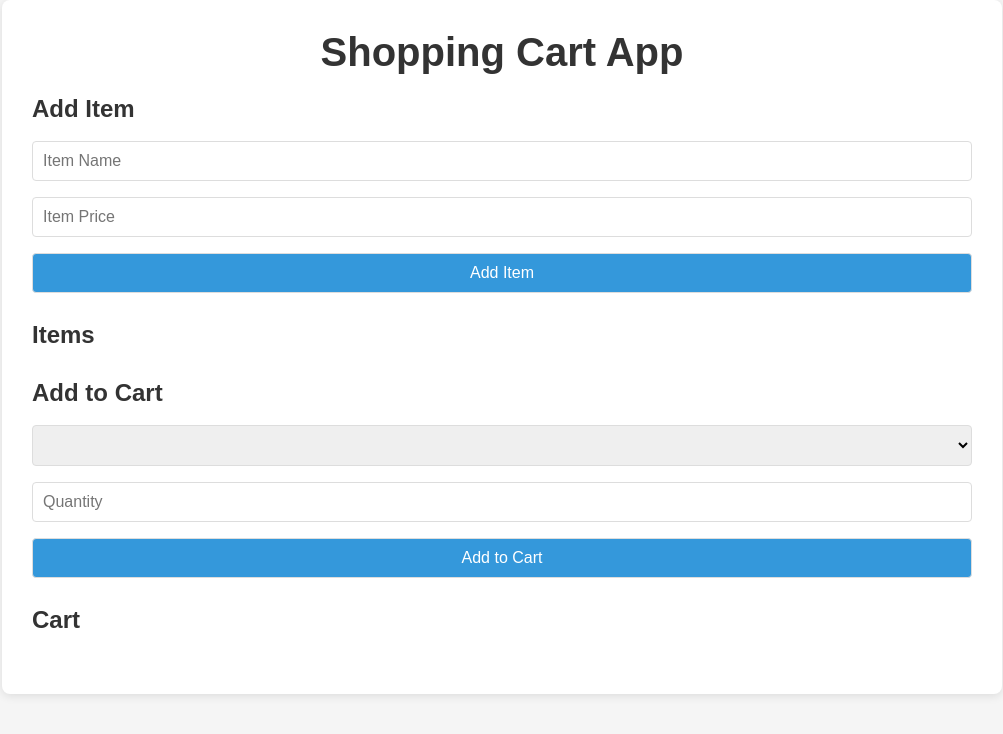
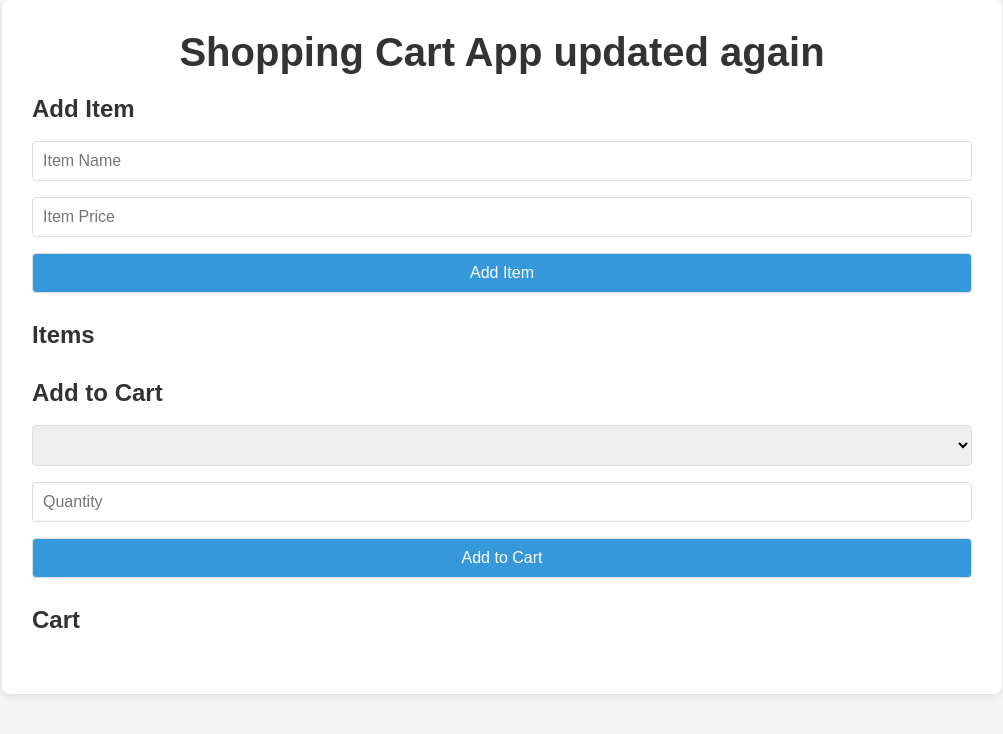
Before and after one commit to AFREUX/devopsproject, a website: page public/index.html in a window 1280 px wide. Shown: the whole page, without its empty margins (138-1141 px from the left). Drawn offline with Linux system fonts and the light colour scheme; no server answers.

Commit message:
another update

```diff
--- a/public/index.html
+++ b/public/index.html
@@ -8,7 +8,7 @@
 </head>
 <body>
   <div class="container">
-    <h1>Shopping Cart App</h1>
+    <h1>Shopping Cart App updated again</h1>
 
     <!-- Add Item Form -->
     <div class="form-container">
```
